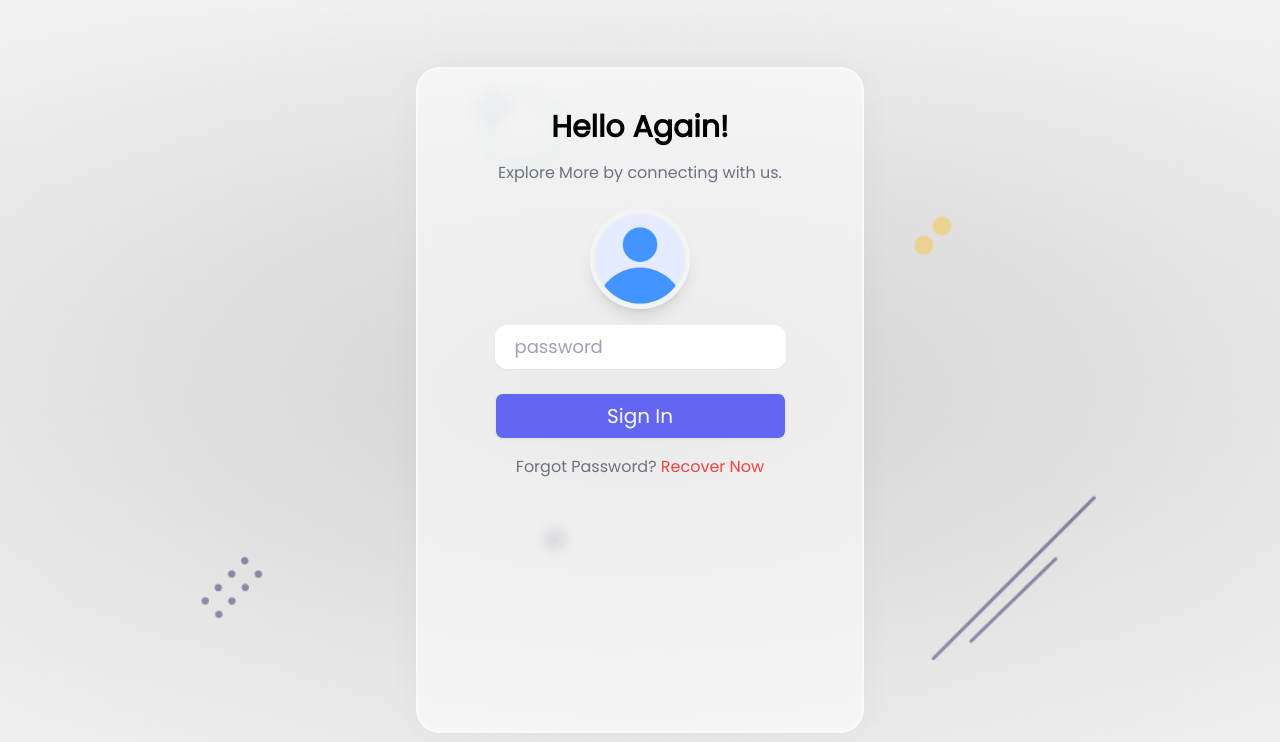
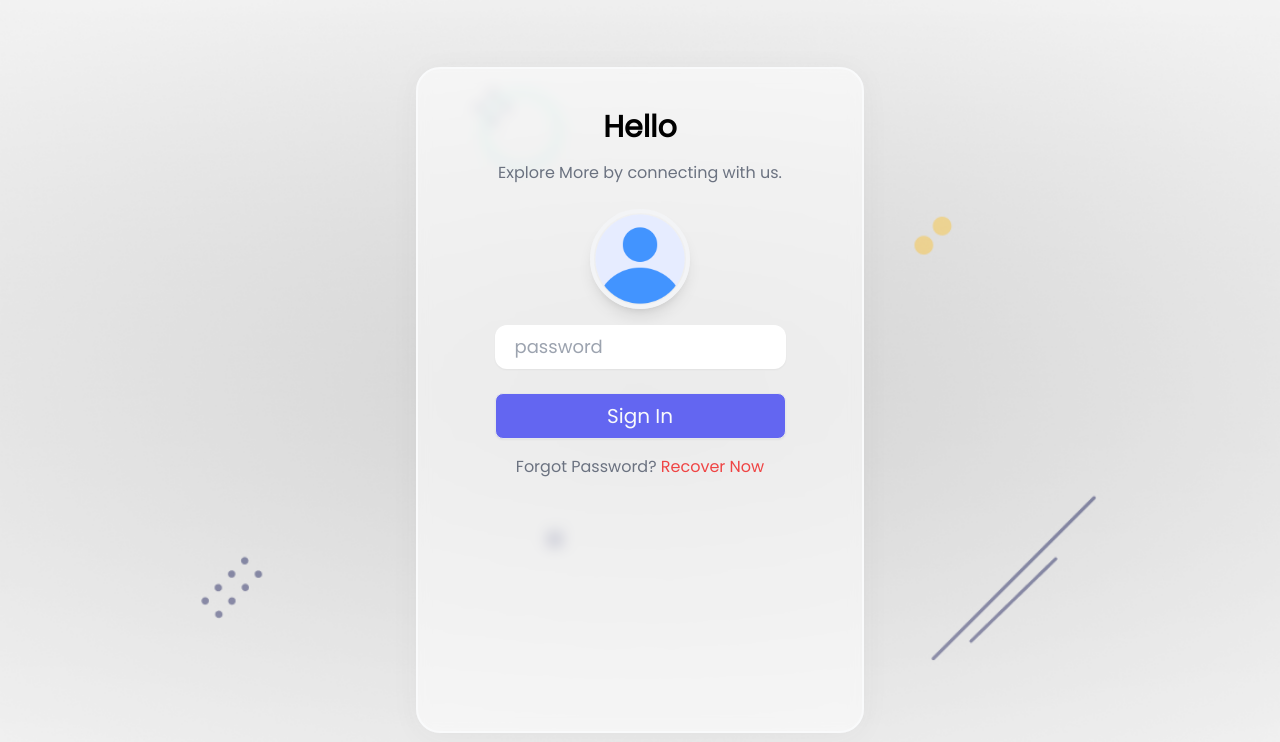
Before and after one commit to AnasJMirza/auth-app, a React (Vite) app in the folder client/: page /password in a window 1280 px wide. Shown: the top 742 px of the page. Built offline with nearby package versions, Linux system fonts and the light colour scheme; no server answers.

Commit message:
fetching user

```diff
--- a/client/src/components/Password.jsx
+++ b/client/src/components/Password.jsx
@@ -1,4 +1,4 @@
-import React from "react";
+import React, { useState, useEffect } from "react";
 import { Link } from "react-router-dom";
 import { Toaster } from 'react-hot-toast';
 import { useNavigate } from "react-router-dom";
@@ -7,10 +7,28 @@ import { passwordValidate } from "../utils/validate";
 
 import profilePrview from "../assets/profile.png";
 import styles from "../styles/UserName.module.css";
+import axios from "axios";
+import { getUser } from "../utils/requests";
+import { useAuthStore } from "../store/store";
 
 const Password = () => {
 
     const navigate = useNavigate();
+    const { userName } = useAuthStore(state => state.auth);
+    const [user, setUser] = useState({});
+
+    // useEffect to get data of the user
+
+    useEffect(() => {
+      const fetchUser = async () => {
+          // setUser(getUser(userName))
+          const result = await axios.get(`/api/user/getuser/${userName}`)
+          setUser(result.data);
+          // console.log(result.data);
+      }
+      fetchUser();
+    }, [])
+
 
     const formik = useFormik({
         initialValues: {
@@ -36,7 +54,7 @@ const Password = () => {
         <div className={styles.glass}>
 
           <div className="title flex flex-col items-center">
-            <h4 className="text-3xl font-bold">Hello Again!</h4>
+            <h4 className="text-3xl font-bold">Hello {user?.userName}</h4>
             <span className="py-4 text-md w-3/4 text-center text-gray-500">
               Explore More by connecting with us.
             </span>
@@ -46,7 +64,7 @@ const Password = () => {
 
             <div className="profile flex justify-center pt-2 pb-4">
               <img
-                src={profilePrview}
+                src={user?.profile || profilePrview}
                 alt="profile"
                 className={styles.profile_img}
               />
--- a/client/src/utils/requests.js
+++ b/client/src/utils/requests.js
@@ -10,3 +10,12 @@ export const authenticate = async (userName) => {
         return { error: 'User does not exist!'};
     }
 }
+
+
+export const getUser = async (userName) => {
+    try {
+        return await axios.get(`/api/user/getuser/${userName}`)
+    } catch (error) {
+        return { error: 'Can"t fetch user!'};
+    }
+}
```
